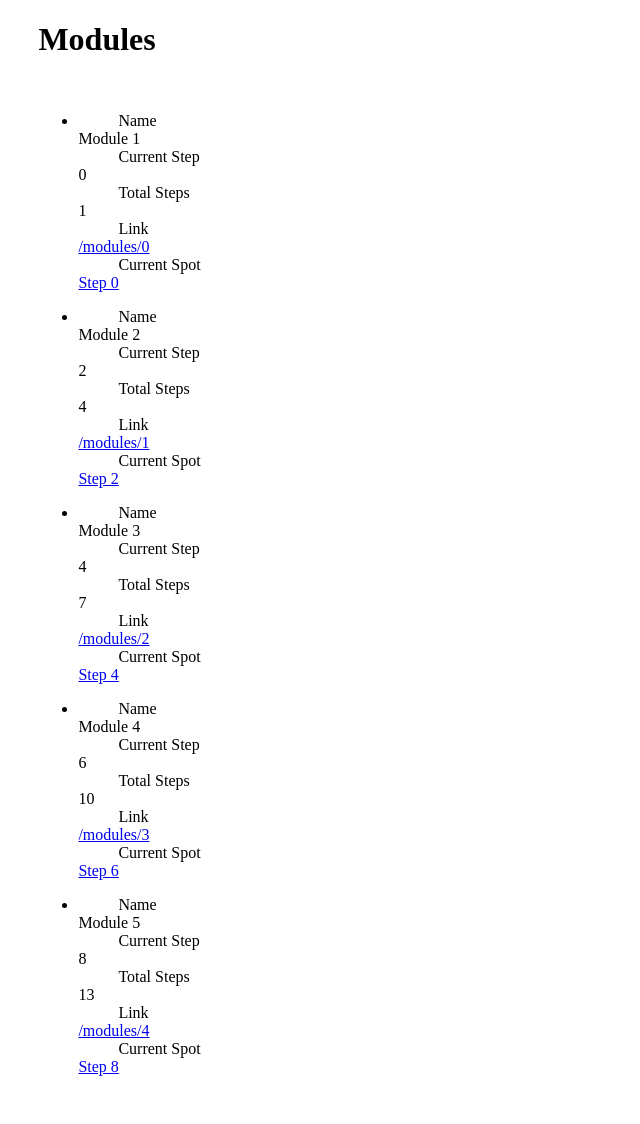
After one commit to cs334f24/git-learner, a Flask app: page /modules in a window 1280 px wide. The commit adds this page. Shown: the whole page, without its empty margins (0-640 px from the left). Run offline with Flask 3, Linux system fonts and the light colour scheme; parts of the project's set-up code (start-up, migrations or seed data) failed here and were passed over.

Commit message:
Add individual module routes

```diff
--- a/app/app.py
+++ b/app/app.py
@@ -43,19 +43,13 @@ def create_app() -> Flask:
     @app.route("/")
     def index():
         user = session.get("user")
-        modules = [
-            {"id": i, "name": f"Module {i+1}", "step": 2 * i, "total_steps": 3 * i + 1}
-            for i in range(5)
-        ]
         if user:
             return render_template(
                 "index.html",
-                title="Git Learner",
                 signed_in=True,
                 user=user,
-                modules=modules,
             )
-        return render_template("index.html", title="Git Learner", signed_in=False)
+        return render_template("index.html", signed_in=False)
 
     app.register_blueprint(auth_bp)
     app.register_blueprint(modules_bp)
--- a/app/modules.py
+++ b/app/modules.py
@@ -1,19 +1,26 @@
-from flask import Blueprint
+from flask import Blueprint, render_template
 
 from .auth import login_required
 
 bp = Blueprint("modules", __name__)
 
+@bp.route("/modules")
+def modules_home():
+    modules = [
+        {"id": i, "name": f"Module {i+1}", "step": 2 * i, "total_steps": 3 * i + 1}
+        for i in range(5)
+    ]
+    return render_template('modules_home.html', modules=modules)
 
 @login_required
-@bp.route("/module/<module_id>")
-def module_home(module_id: str):
+@bp.route("/modules/<module_id>")
+def module_page(module_id: str):
     print("loading module:", module_id)
     return f"<h1>Loading Module {module_id} ...</h1>"
 
 
 @login_required
-@bp.route("/module/<module_id>/step/<int:module_step>")
+@bp.route("/modules/<module_id>/step/<int:module_step>")
 def module_setp(module_id: str, module_step: int):
     print(f"On Module {module_id} step {module_step}")
     return f"<h1>Module {module_id}</h1><h2>Step {module_step}</h2>"
--- a/app/templates/index.html
+++ b/app/templates/index.html
@@ -20,11 +20,7 @@ Git Learner Home
     <p>Welcome to the git-learner system</p>
     <h2>Modules</h2>
     <section>
-        <ul>
-        {% for module in modules %}
-        {% include "module_card.html" %}
-        {% endfor %}
-        </ul>
+        <a href="{{ url_for('modules.modules_home') }}"><button>Modules</button></a>
     </section>
 </main>
 {% endblock content %}
--- a/app/templates/module_card.html
+++ b/app/templates/module_card.html
@@ -7,7 +7,7 @@
         <dd>Total Steps</dd>
         <dt>{{ module['total_steps'] }}</dt>
         <dd>Link</dd>
-        {% set url = url_for('modules.module_home', module_id=module['id']) %}
+        {% set url = url_for('modules.module_page', module_id=module['id']) %}
         <dt><a href="{{ url }}">{{ url }}</a></dt>
         <dd>Current Spot</dd>
         <dt><a href="{{ url }}/step/{{ module['step'] }}">Step {{ module['step'] }}</a></dt>
--- /dev/null
+++ b/app/templates/modules_home.html
@@ -0,0 +1,16 @@
+{% extends "base.html" %}
+
+{% block title %}
+Git Learner modules
+{% endblock %}
+
+{% block content %}
+<h1>Modules</h1>
+<main>
+    <ul>
+        {% for module in modules %}
+        {% include "module_card.html" %}
+        {% endfor %}
+    </ul>
+</main>
+{% endblock %}
```
Also changed, not shown: README.md, app/templates/module.html (added).
